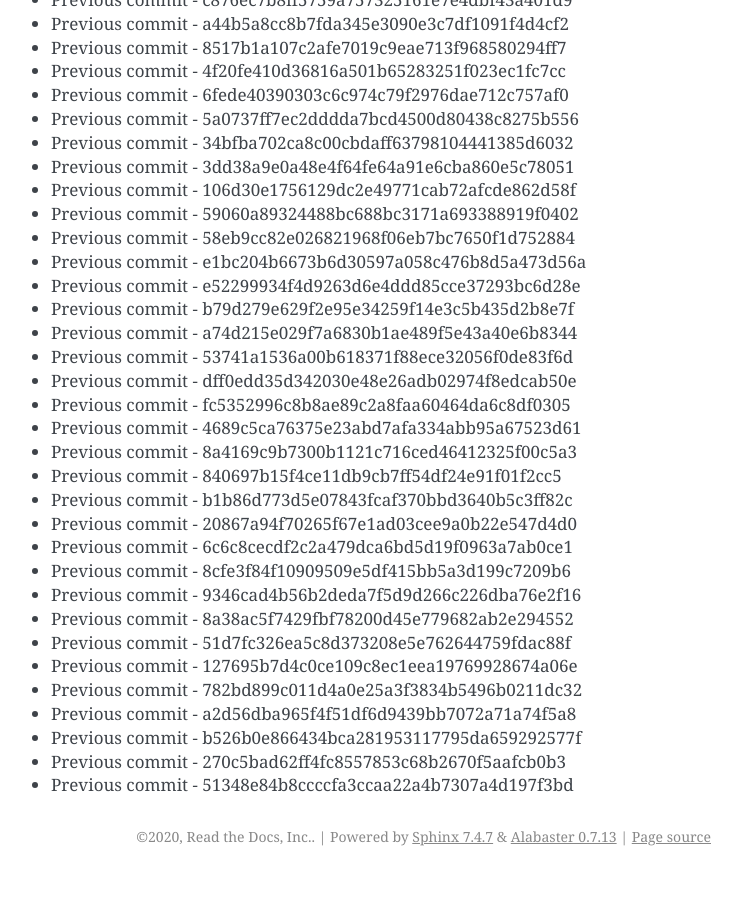
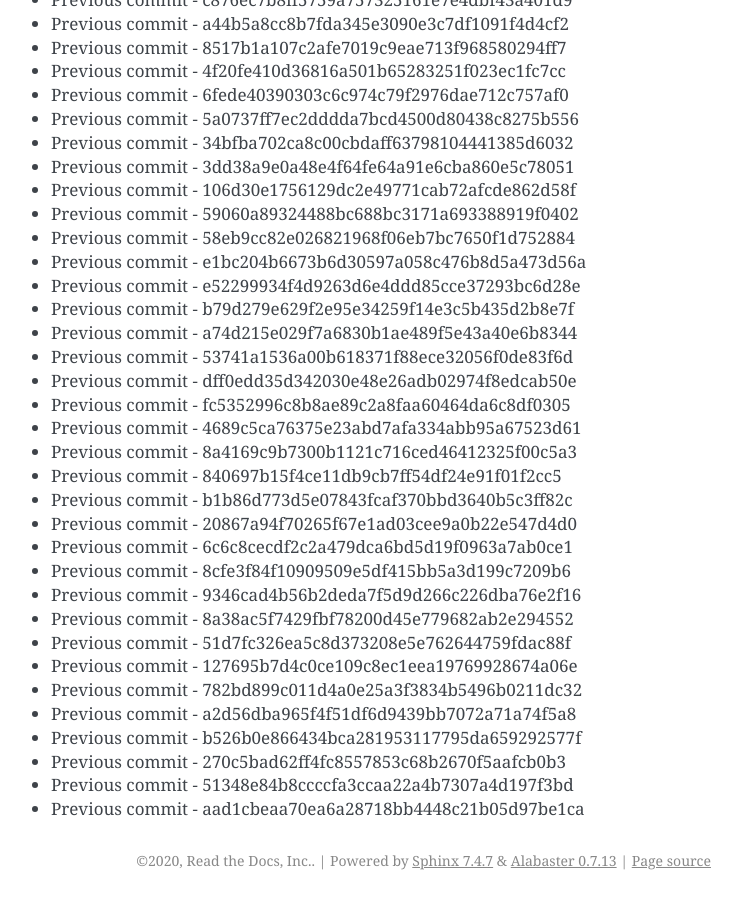
Before and after one commit to readthedocs/rtd-git-stresstest, a Sphinx documentation site: the page built from docs/updates.rst, in a window 1280 px wide and 900 px high, scrolled down 103220 px. Shown: the whole window, without its empty margins (399-1141 px from the left). Built offline with Sphinx 7.4.7, drawn with Linux system fonts in a browser that asks for light colours; before the commit the page ends 104096 px from its top, so only the background shows below that.

Commit message:
Generating commit from previous: aad1cbeaa70ea6a28718bb4448c21b05d97be1ca

```diff
--- a/docs/updates.rst
+++ b/docs/updates.rst
@@ -4369,3 +4369,4 @@ It can be tested for any performance characteristics.
 * Previous commit - b526b0e866434bca281953117795da659292577f
 * Previous commit - 270c5bad62ff4fc8557853c68b2670f5aafcb0b3
 * Previous commit - 51348e84b8ccccfa3ccaa22a4b7307a4d197f3bd
+* Previous commit - aad1cbeaa70ea6a28718bb4448c21b05d97be1ca
```
